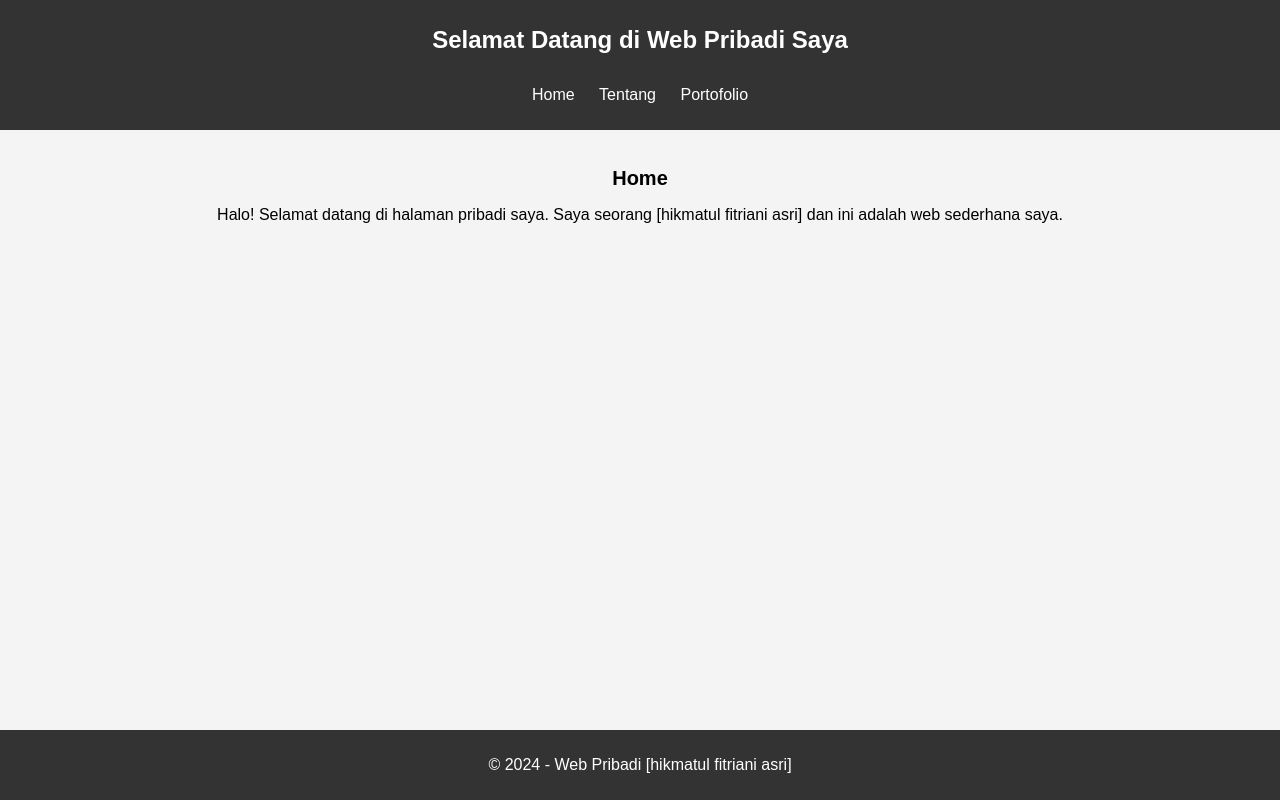
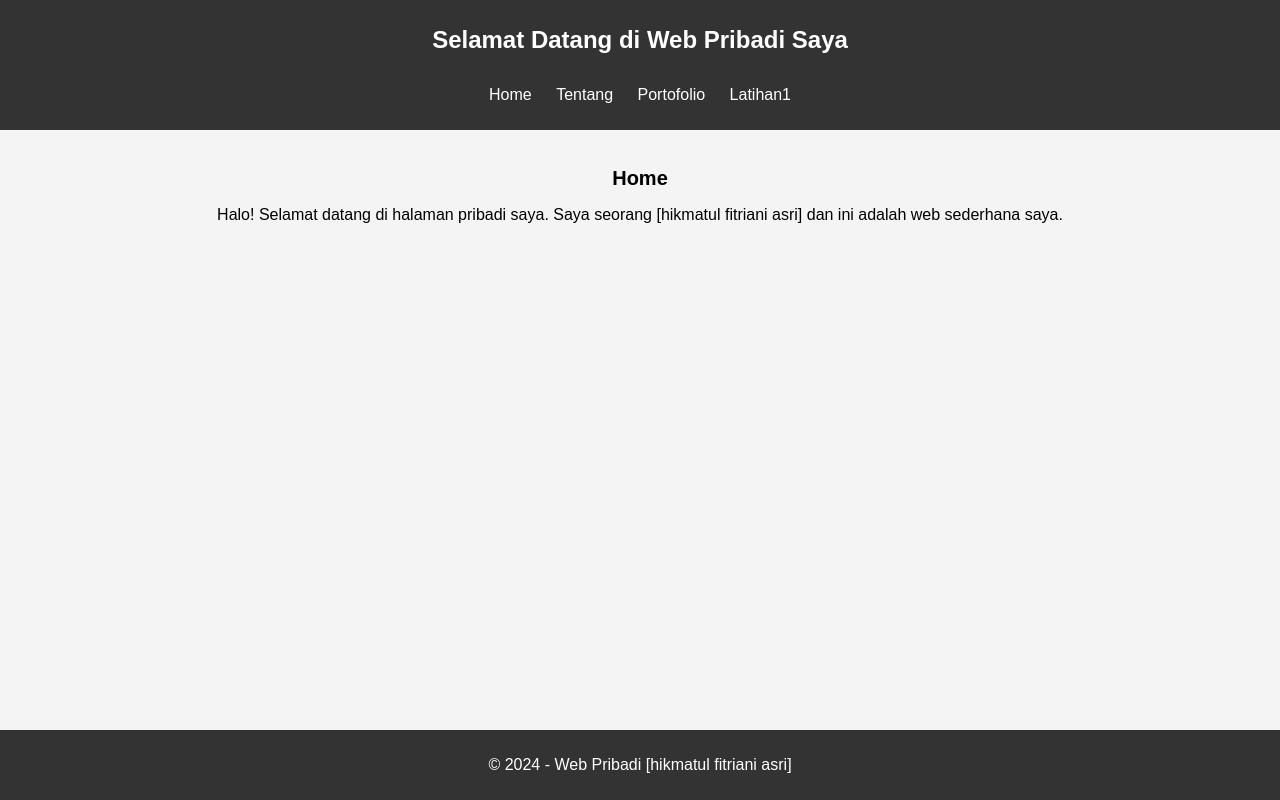
Before and after one commit to threehani/threehani.github.io, a plain HTML site: page index.html in a window 1280 px wide. Drawn offline with Linux system fonts and the light colour scheme.

Commit message:
Update index.html

```diff
--- a/index.html
+++ b/index.html
@@ -14,6 +14,7 @@
                 <li><a href="index.html">Home</a></li>
                 <li><a href="tentang.html">Tentang</a></li>
                 <li><a href="portofolio.html">Portofolio</a></li>
+                 <li><a href="portofolio.html">Latihan1 </a></li>
             </ul>
         </nav>
     </header>
```
